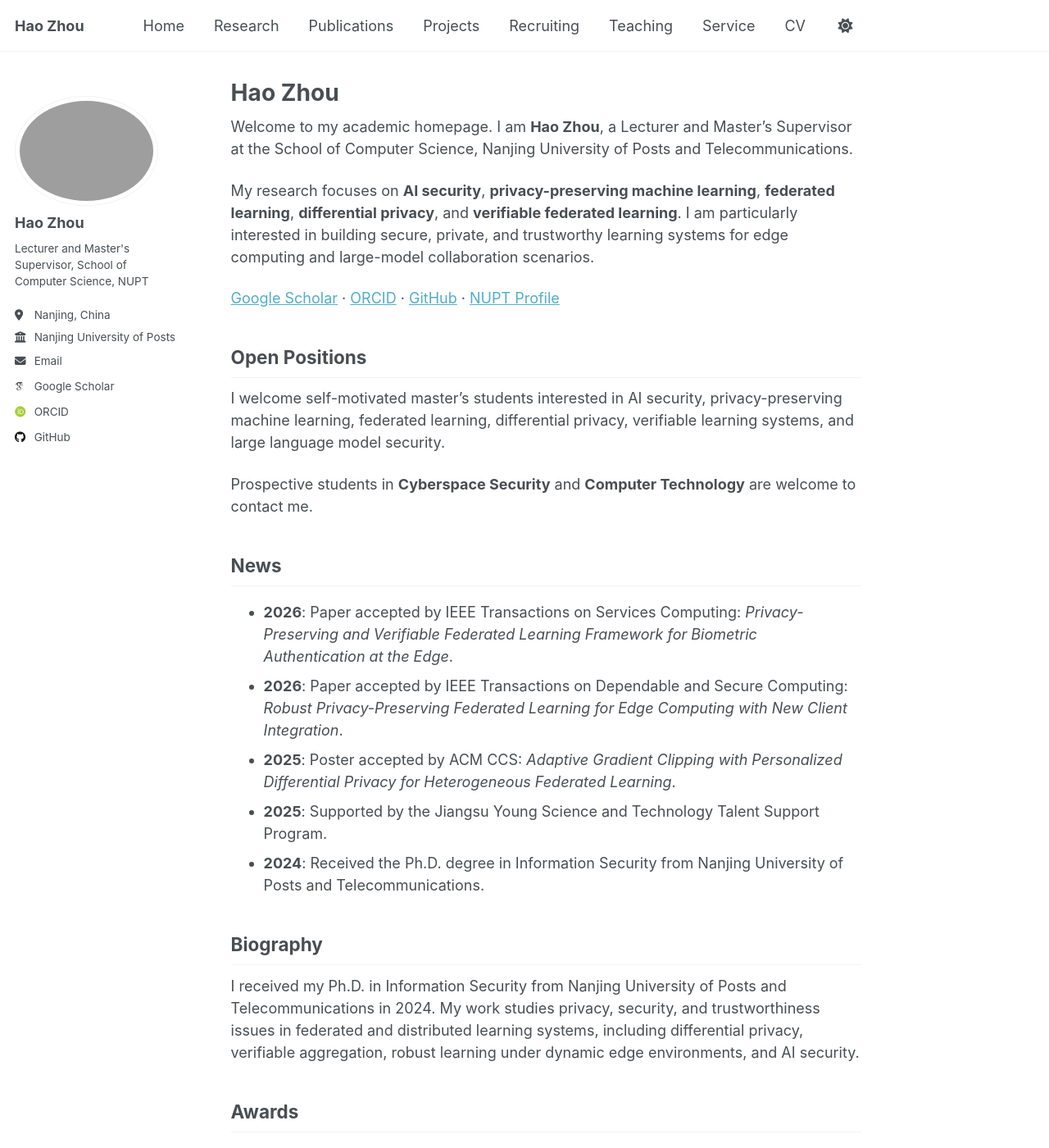
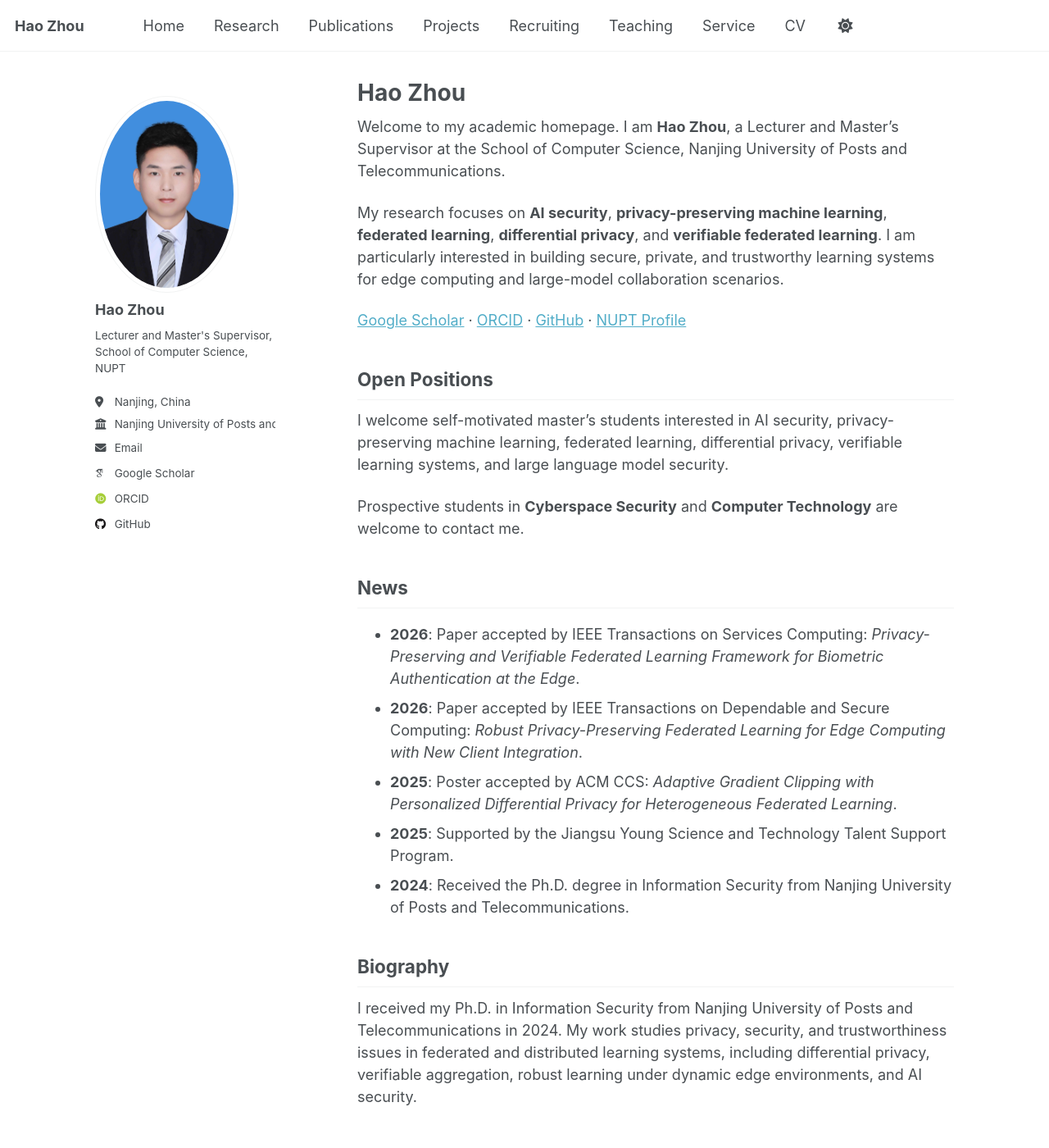
Before and after one commit to haozhou12/haozhou12.github.io, a Jekyll site: the page built from _pages/index.md, in a window 1280 px wide and 1400 px high. Shown: the whole window at 82% size. Built offline with Jekyll 4.4.1, drawn with Linux system fonts in a browser that asks for light colours; some web fonts are replaced.

Commit message:
Center homepage layout and update profile photo

```diff
--- a/_config.yml
+++ b/_config.yml
@@ -17,7 +17,7 @@ baseurl: ""
 #               If a field is blank the icon and link will not appear, otherwise it will be shown.
 #               Additional customization can be done by editing /_includes/author-profile.html
 author:
-  avatar: "profile-white.png"
+  avatar: "profile-blue.jpg"
   name: "Hao Zhou"
   bio: "Lecturer and Master's Supervisor, School of Computer Science, NUPT"
   location: "Nanjing, China"
--- a/_layouts/single.html
+++ b/_layouts/single.html
@@ -17,7 +17,7 @@ layout: default
 <div id="main" role="main">
   {% include sidebar.html %}
 
-  <article class="page" itemscope itemtype="http://schema.org/CreativeWork">
+  <article class="page{% if page.url == '/' %} page--home{% endif %}" itemscope itemtype="http://schema.org/CreativeWork">
     {% if page.title %}<meta itemprop="headline" content="{{ page.title | markdownify | strip_html | strip_newlines | escape_once }}">{% endif %}
     {% if page.excerpt %}<meta itemprop="description" content="{{ page.excerpt | markdownify | strip_html | strip_newlines | escape_once }}">{% endif %}
     {% if page.date %}<meta itemprop="datePublished" content="{{ page.date | date: "%B %d, %Y" }}">{% endif %}
--- /dev/null
+++ b/_sass/_custom.scss
@@ -0,0 +1,39 @@
+/* Site-specific layout fixes. */
+
+@media screen and (min-width: 1024px) {
+  #main {
+    max-width: 1120px;
+    margin-left: auto;
+    margin-right: auto;
+    padding-left: 2rem;
+    padding-right: 2rem;
+  }
+
+  .sidebar {
+    width: 220px;
+  }
+
+  .page--home {
+    float: none;
+    width: auto;
+    max-width: 760px;
+    margin-left: 300px;
+    padding-left: 0;
+    padding-right: 0;
+  }
+
+  .page--home .page__inner-wrap {
+    max-width: 760px;
+  }
+}
+
+@media screen and (min-width: 1280px) {
+  .page--home {
+    margin-left: 320px;
+  }
+}
+
+.author__avatar img {
+  object-fit: cover;
+  object-position: center top;
+}
--- a/assets/css/main.scss
+++ b/assets/css/main.scss
@@ -39,5 +39,6 @@
     "vendor/font-awesome/fontawesome",
     "vendor/font-awesome/solid",
     "vendor/font-awesome/brands",
-    "vendor/magnific-popup/magnific-popup"
+    "vendor/magnific-popup/magnific-popup",
+    "custom"
 ;
```
Also changed, not shown: images/profile-blue.jpg (added).
